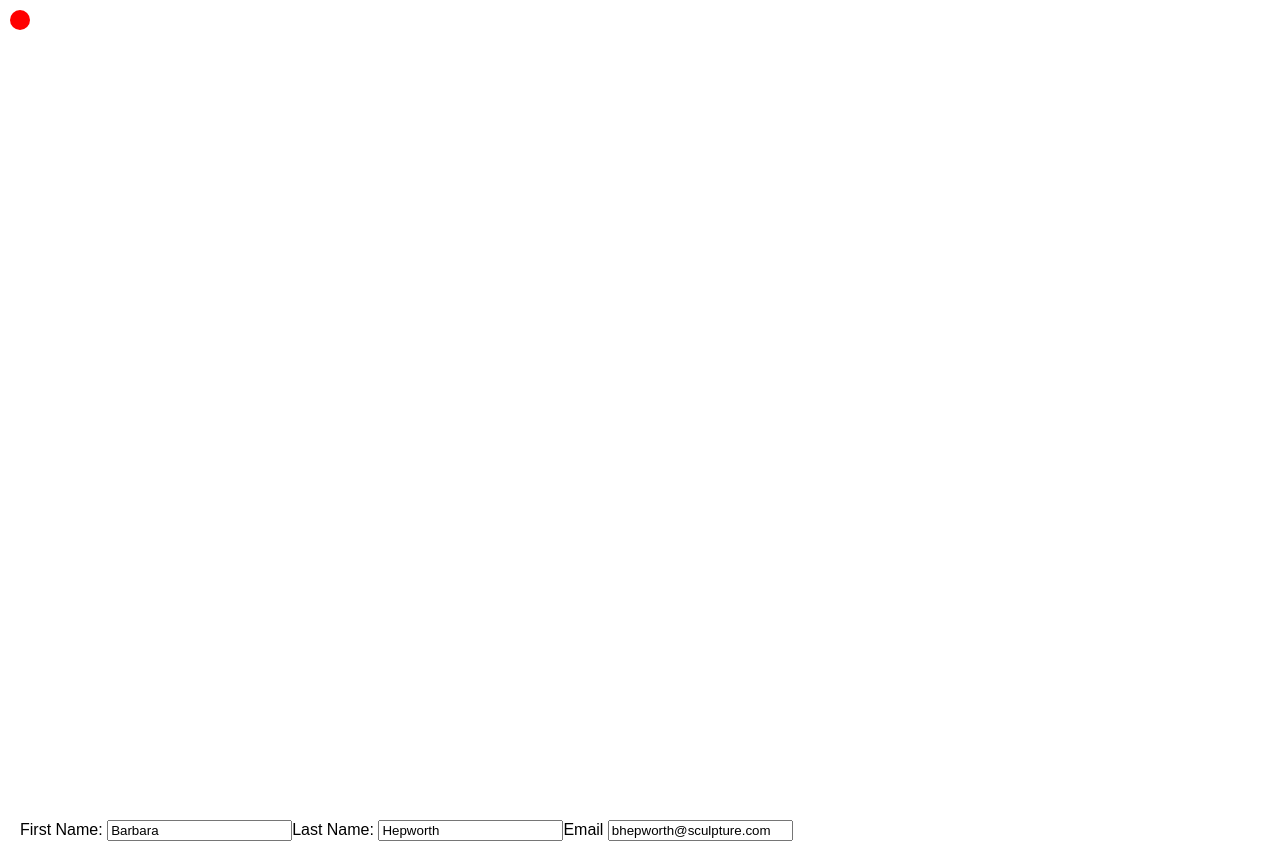
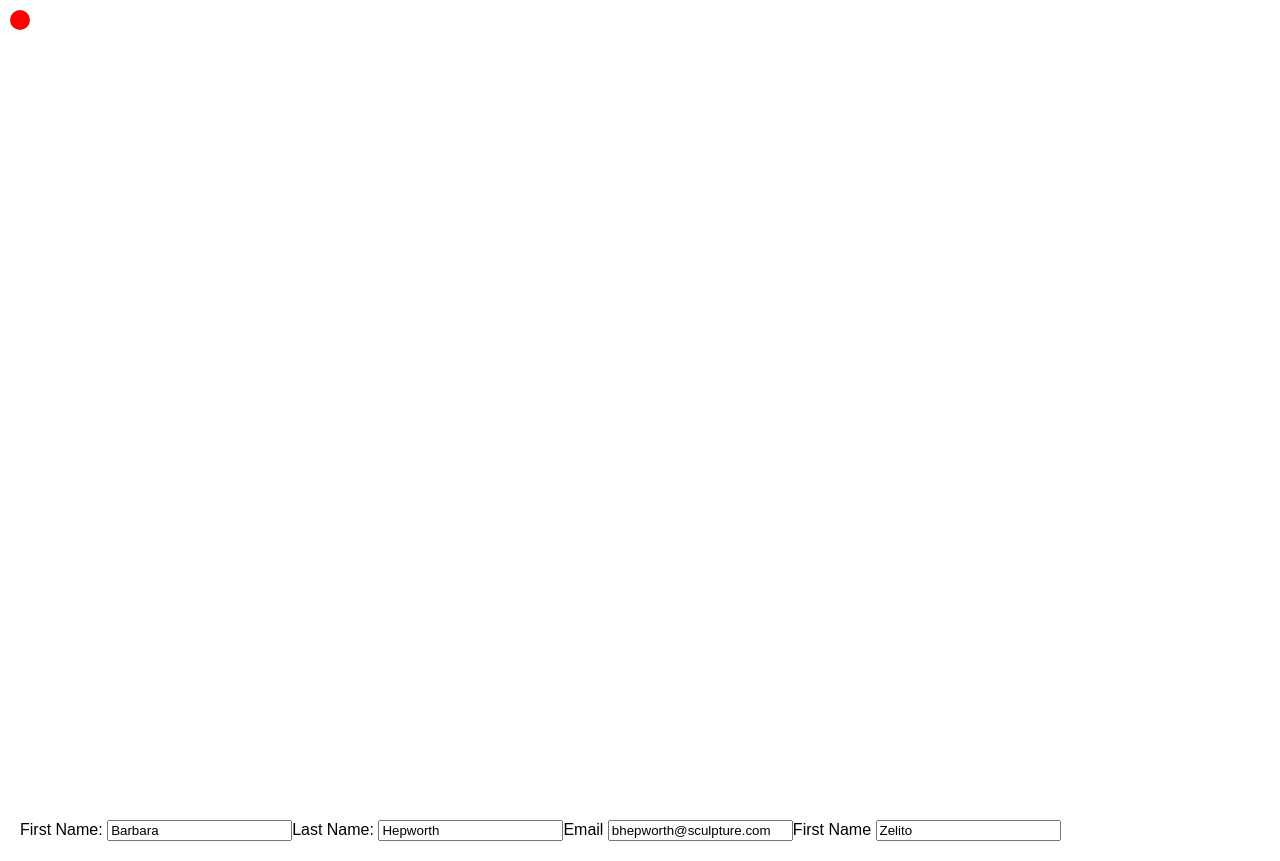
Before and after one commit to zelitosaide/react-js-course, a React (Create React App) app: page / in a window 1280 px wide. Built offline with nearby package versions, Linux system fonts and the light colour scheme.

Commit message:
Updating objects in state

```diff
--- a/src/learn/learn-react/adding-interactivity/updating-objects-in-state/index.js
+++ b/src/learn/learn-react/adding-interactivity/updating-objects-in-state/index.js
@@ -16,6 +16,21 @@ function Form() {
     lastName: "Saide",
     email: "zelitosaide@gmail.com",
   });
+
+  function handleChange(e) {}
+
+  return (
+    <>
+      <label>
+        First Name{" "}
+        <input
+          name="firstName"
+          value={person.firstName}
+          onChange={handleChange}
+        />
+      </label>
+    </>
+  );
 }
 
 function Form2() {
```
